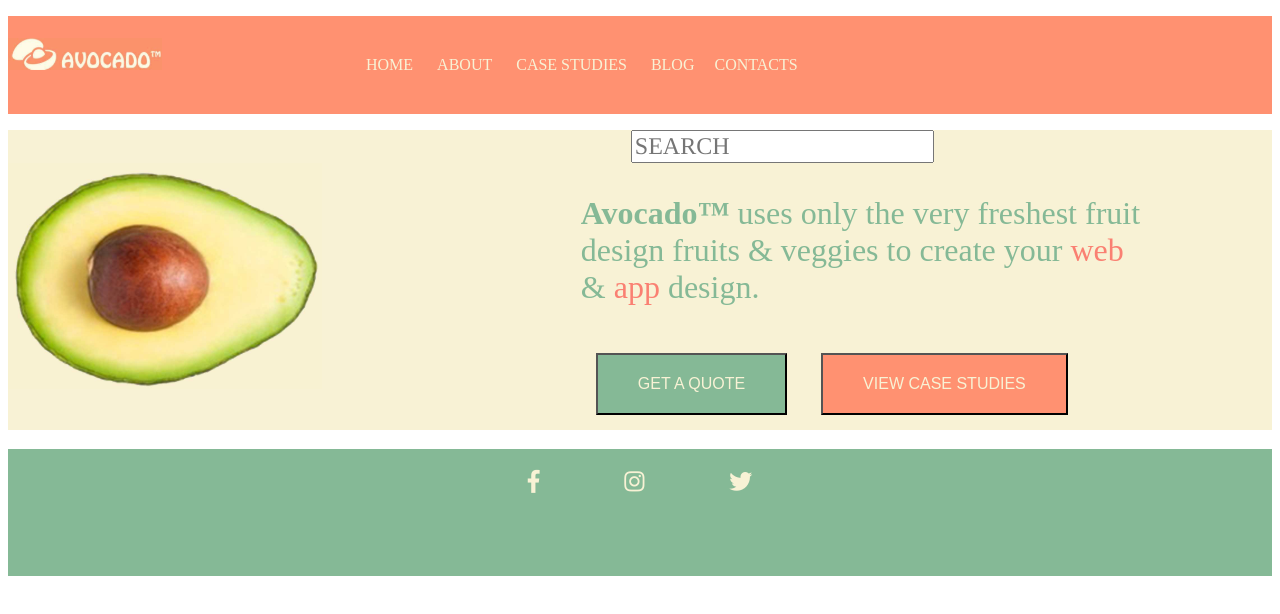
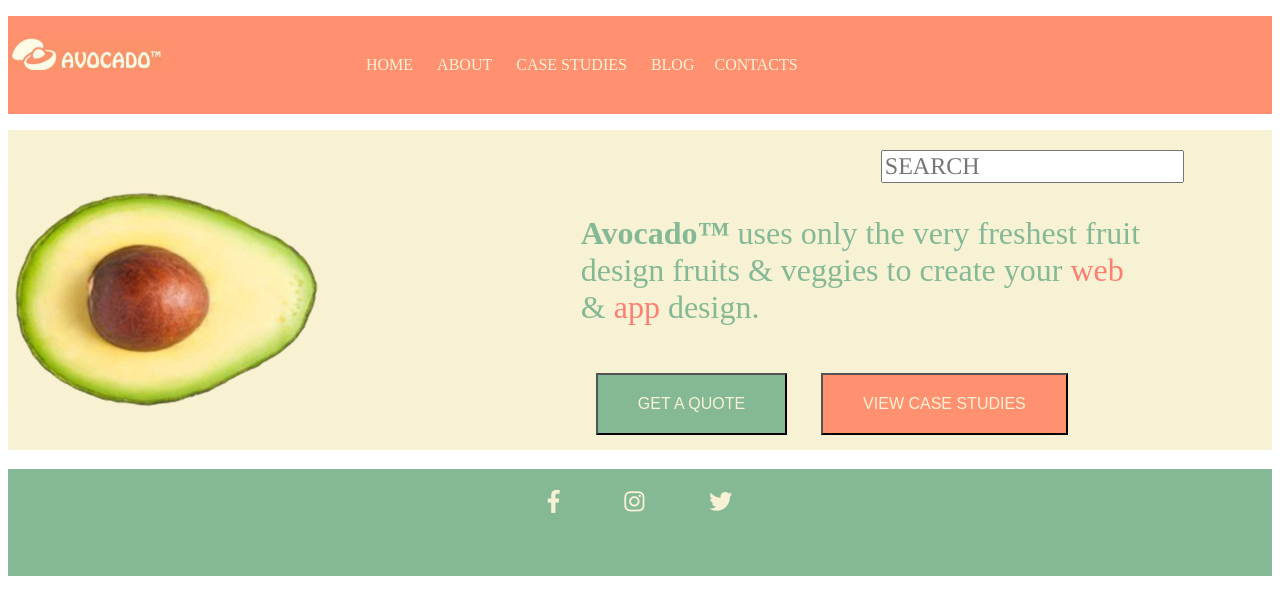
Before and after one commit to paulnieu/week3PSD, a plain HTML site: page index.html in a window 1280 px wide. Drawn offline with Linux system fonts and the light colour scheme.

Commit message:
cleaned up middle section

```diff
--- a/css/main.css
+++ b/css/main.css
@@ -1,5 +1,5 @@
 body{
-  font-family: hobeaux;
+  font-family: hobo;
 }
 
 div.link{
@@ -9,6 +9,7 @@ div.link{
 div{
   display: inline-block;
   margin: 0;
+  padding: 0;
 }
 
 .link{
@@ -52,11 +53,12 @@ div.middle {
   background-color: #F8F2D5;
   /* border: 0px; */
   color: black;
-  /* padding: 10px 20px; */
+  padding-top: 20px;
   text-decoration: none;
   width:45%;
   margin:0;
 }
+
 
 p{
   color: #85B996;
@@ -68,8 +70,8 @@ p{
 
 input{
   display:inline;
-  margin-right:50px;
-  margin-left: 50px;
+  margin-right:0;
+  margin-left: 300px;
   text-align: left;
   font-size: 1.5em;
   font-family: times;
@@ -79,7 +81,7 @@ input{
 button{
   font-size: 1em;
     padding: 20px 40px 20px 40px;
-    margin: 15px
+    margin: 15px;
 }
 
 .button1{
@@ -96,7 +98,7 @@ button{
 
   background-color: #85B996;
   text-align: center;
-  padding: 10px 40px 40px 40px;
+  padding: 10px 30px 30px 30px;
   font-size: 1.2em;
   color: #F8F2D5;
 }
```
